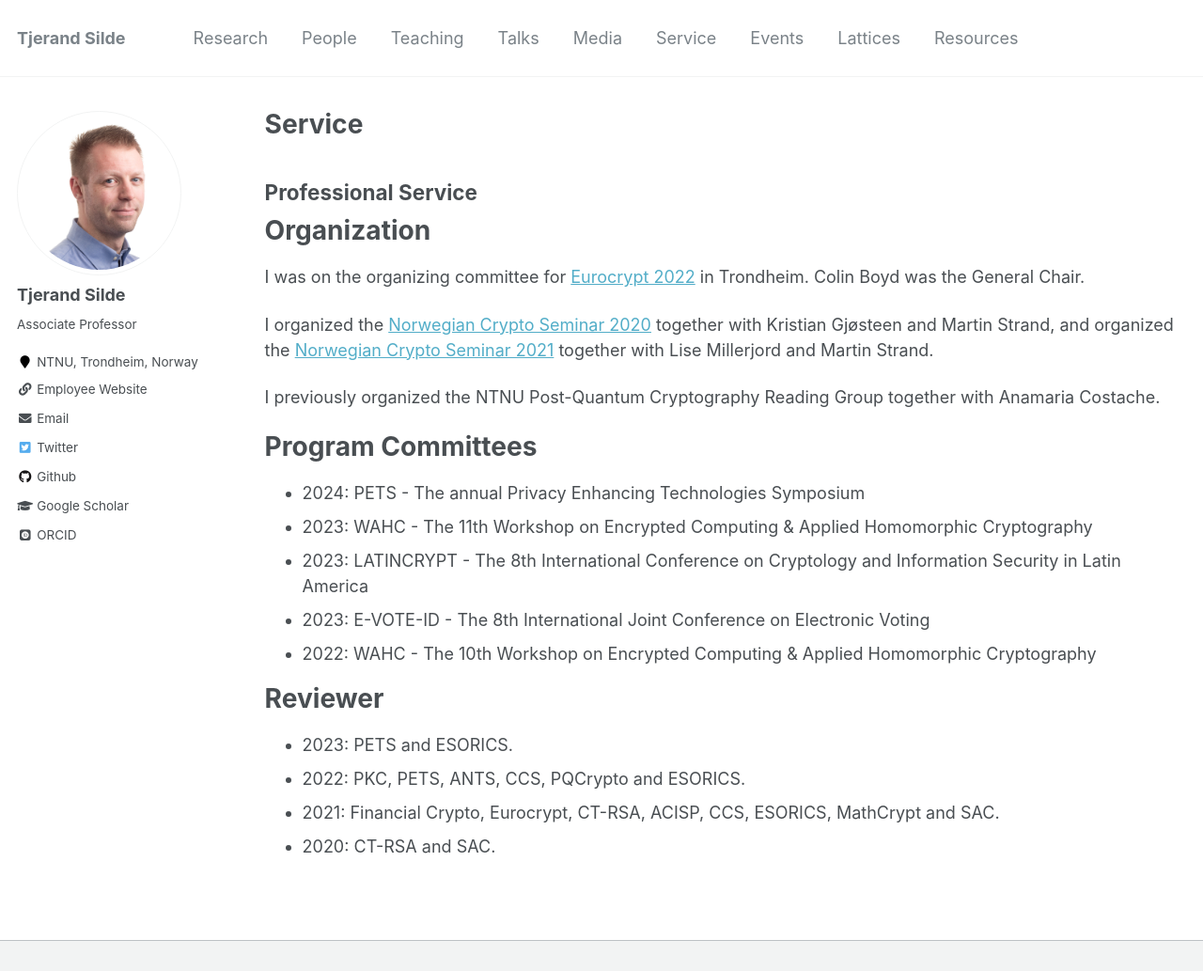
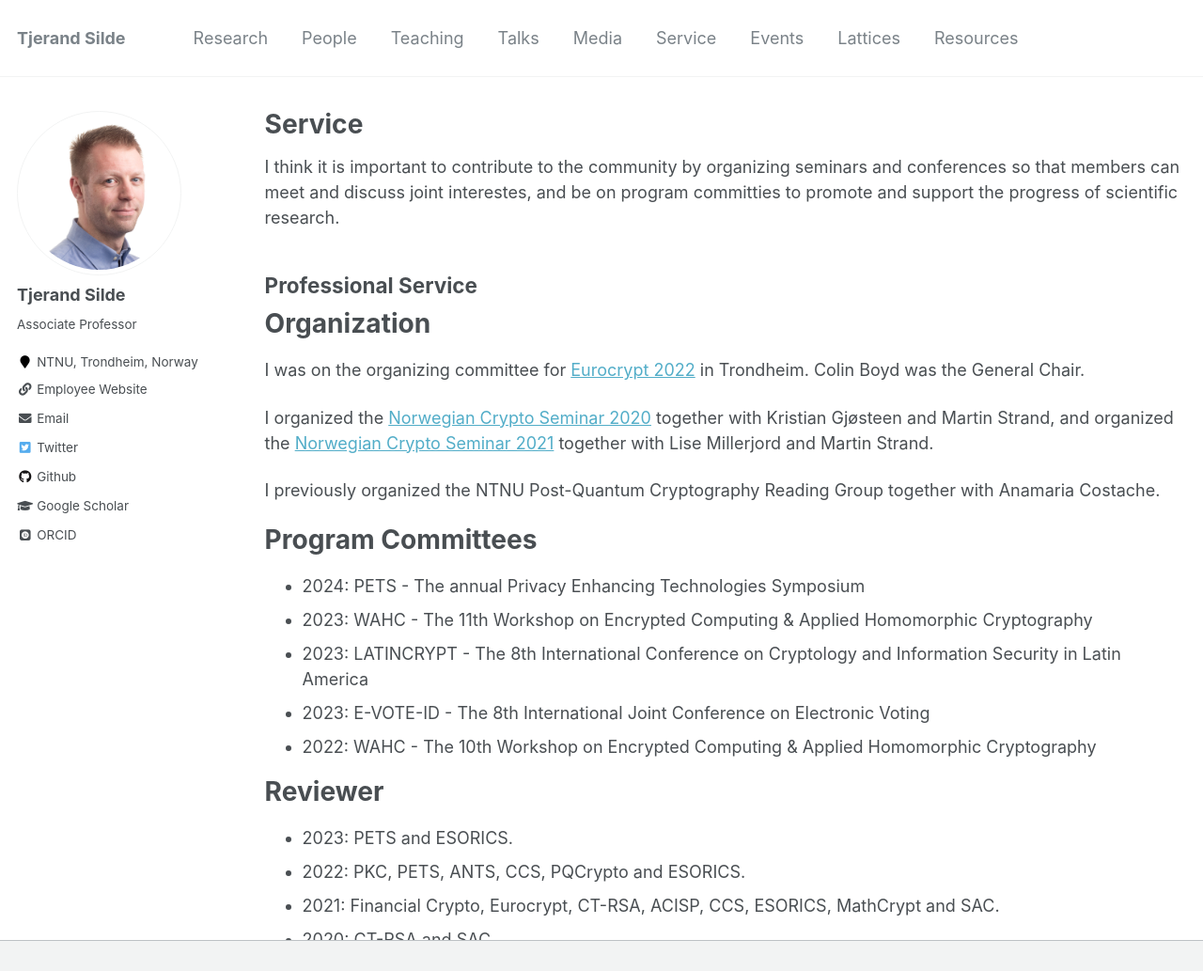
Before and after one commit to tjesi/tjesi.github.io, a Jekyll site: the page built from _pages/service.md, in a window 1280 px wide and 1229 px high, cut to the strip 0-1033 px from the top of the window. Shown: the whole strip at 94% size. Built offline with Jekyll 4.4.1, drawn with Linux system fonts in a browser that asks for light colours; some web fonts are replaced.

Commit message:
Update service.md

```diff
--- a/_pages/service.md
+++ b/_pages/service.md
@@ -4,6 +4,8 @@ title: "Service"
 permalink: /service/
 author_profile: true
 ---
+
+I think it is important to contribute to the community by organizing seminars and conferences so that members can meet and discuss joint interestes, and be on program committies to promote and support the progress of scientific research.
 
 ## Professional Service
 
```
